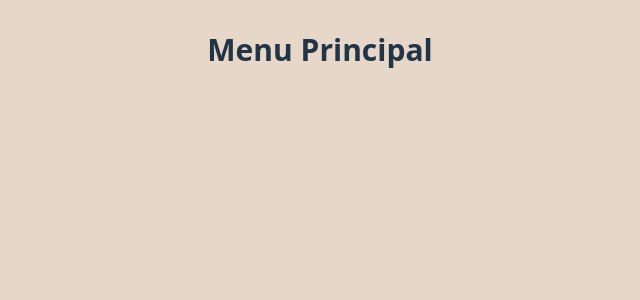
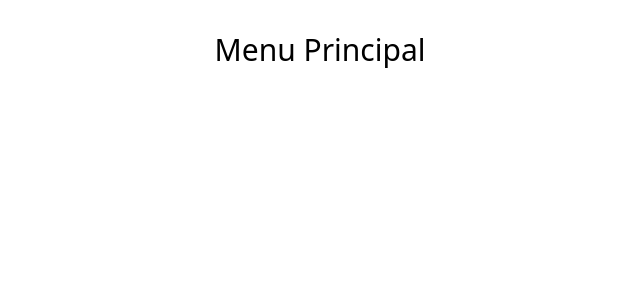
Before and after one commit to rraquelof/frontend-Associacao-idosos, a React (Vite) app: page /menu in a window 1280 px wide. Shown: the top 300 px of the page, without its empty margins (320-960 px from the left). Built offline with nearby package versions, Linux system fonts and the light colour scheme.

Commit message:
Mudando as cores e estilo

```diff
--- a/src/paginas/Menu.tsx
+++ b/src/paginas/Menu.tsx
@@ -2,8 +2,11 @@ import MenuItem from "../componentes/MenuItem";
 
 export default function Menu(){
     return(
-        <div className="min-h-screen bg-[#E7D7C9] flex flex-col items-center p-8">
-        <h1 className="text-3xl font-bold mb-10"> Menu Principal</h1>
+        <div className="min-h-screen bg-white flex flex-col items-center p-8">
+
+        <h1 className=" text-black font-medium text-3xl mb-10 transition-all duration-200">
+            Menu Principal
+            </h1>
         </div>
     )
 }
```
